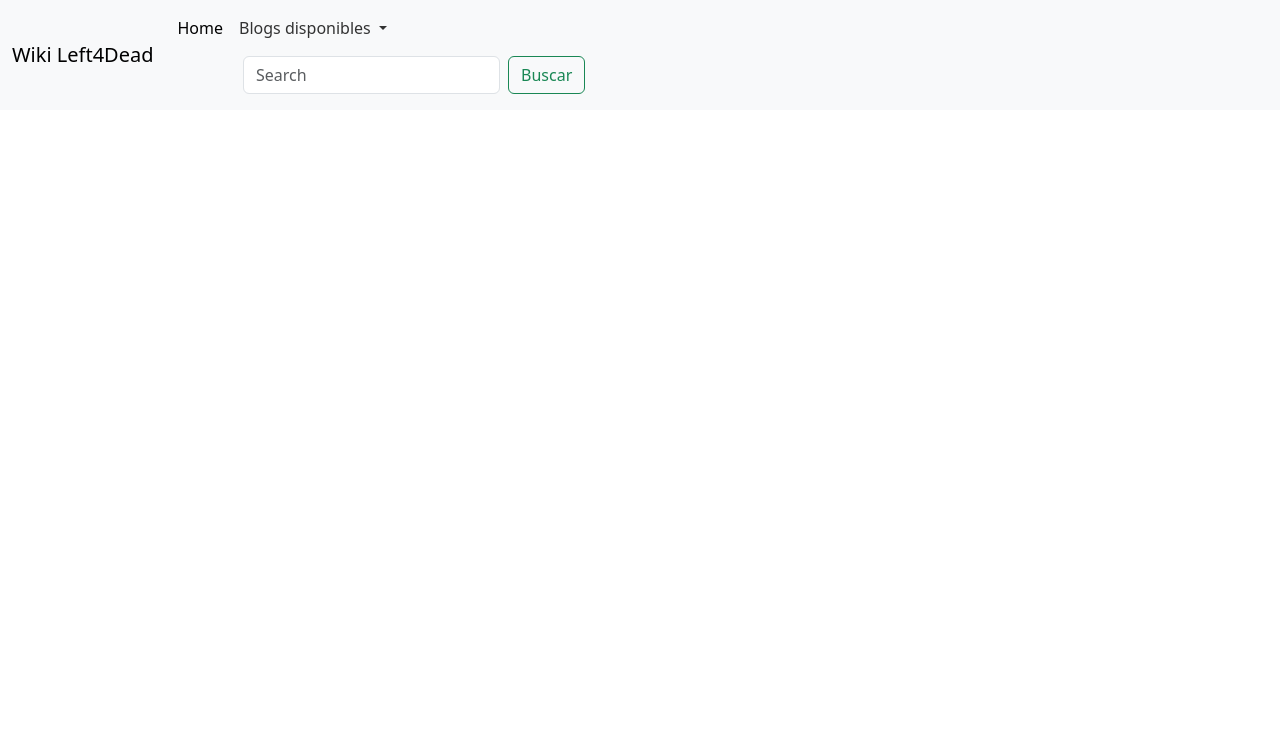
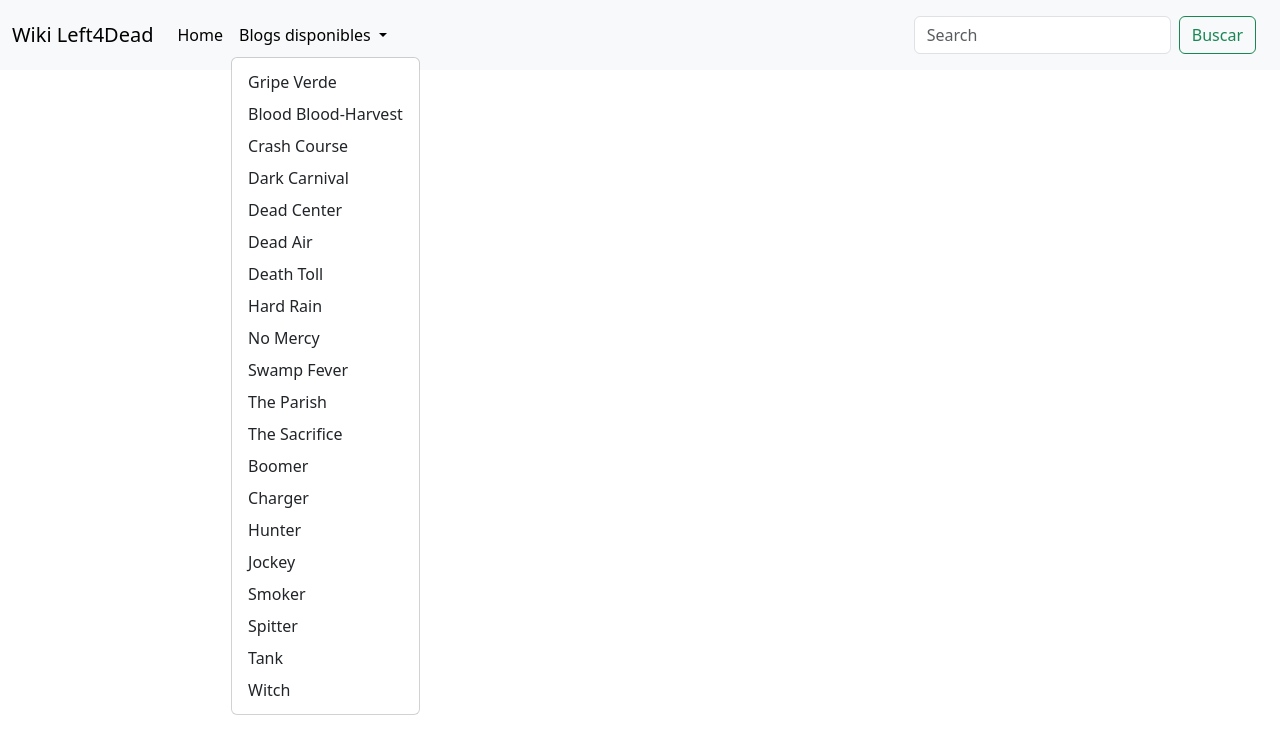
Before and after one commit to ChesKrt/BlogL4D, a website: page docs/index.html in a window 1280 px wide. Both pictures are taken after a click on the button "Blogs disponibles". Drawn offline with nearby package versions, Linux system fonts and the light colour scheme.

Commit message:
HTML commit

```diff
--- a/docs/index.html
+++ b/docs/index.html
@@ -17,28 +17,46 @@
         <div class="collapse navbar-collapse" id="navbarNavDropdown">
           <ul class="navbar-nav">
             <li class="nav-item">
-              <a class="nav-link active" aria-current="page" href="/blog/index.html">Home</a>
+              <a class="nav-link active" aria-current="page" href="/docs/index.html">Home</a>
             <li class="nav-item dropdown">
               <a class="nav-link dropdown-toggle" href="#" role="button" data-bs-toggle="dropdown" aria-expanded="false">
                 Blogs disponibles
               </a>
               <ul class="dropdown-menu">
+                <li><a class="dropdown-item" href="/blog/_site/Gripe_Verde/index.html">Gripe Verde</a></li>
                 <li><a class="dropdown-item" href="/blog/_site/Blood-Harvest/index.html" target="_blank">Blood Blood-Harvest</a></li>
-                <li><a class="dropdown-item" href="#">Another action</a></li>
-                <li><a class="dropdown-item" href="#">Something else here</a></li>
+                <li><a class="dropdown-item" href="/blog/_site/Crash-Course/index.html">Crash Course</a></li>
+                <li><a class="dropdown-item" href="/blog/_site/Dark-Carnival/index.html">Dark Carnival</a></li>
+                <li><a class="dropdown-item" href="/blog/_site/Dead_Center/index.html">Dead Center</a></li>
+                <li><a class="dropdown-item" href="/blog/Dead-Air.md">Dead Air</a></li>
+                <li><a class="dropdown-item" href="/blog/_site/Death-Toll/index.html">Death Toll</a></li>
+                <li><a class="dropdown-item" href="/blog/_site/Hard-Rain/index.html">Hard Rain</a></li>
+                <li><a class="dropdown-item" href="/blog/_site/No_Mercy/index.html">No Mercy</a></li>
+                <li><a class="dropdown-item" href="/blog/_site/Swamp-Fever/index.html">Swamp Fever</a></li>
+                <li><a class="dropdown-item" href="/blog/_site/The-Parish/index.html">The Parish</a></li>
+                <li><a class="dropdown-item" href="/blog/_site/The-Sacrifice/index.html">The Sacrifice</a></li>
+                <li><a class="dropdown-item" href="/blog/_site/Boomer/index.html">Boomer</a></li>
+                <li><a class="dropdown-item" href="/blog/_site/Charger/index.html">Charger</a></li>
+                <li><a class="dropdown-item" href="/blog/_site/Hunter/index.html">Hunter</a></li>
+                <li><a class="dropdown-item" href="/blog/_site/Jockey/index.html">Jockey</a></li>
+                <li><a class="dropdown-item" href="/blog/_site/Smoker/index.html">Smoker</a></li>
+                <li><a class="dropdown-item" href="/blog/_site/Spiter/index.html">Spitter</a></li>
+                <li><a class="dropdown-item" href="/blog/_site/Tank/index.html">Tank</a></li>
+                <li><a class="dropdown-item" href="/blog/_site/Witch/index.html">Witch</a></li>
               </ul>
-              <nav class="navbar bg-body-tertiary">
-                <div class="container-fluid">
-                  <form class="d-flex" role="search">
-                    <input class="form-control me-2" type="search" placeholder="Search" aria-label="Search">
-                    <button class="btn btn-outline-success" type="submit">Buscar</button>
-                  </form>
-                </div>
-              </nav>
             </li>
           </ul>
         </div>
+        <nav class="navbar bg-body-tertiary">
+          <div class="container-fluid">
+            <form class="d-flex" role="search">
+              <input class="form-control me-2" type="search" placeholder="Search" aria-label="Search">
+              <button class="btn btn-outline-success" type="submit">Buscar</button>
+            </form>
+          </div>
+        </nav>
       </div>
     </nav>
+   <script src="https://cdn.jsdelivr.net/npm/bootstrap@5.3.3/dist/js/bootstrap.bundle.min.js" integrity="sha384-YvpcrYf0tY3lHB60NNkmXc5s9fDVZLESaAA55NDzOxhy9GkcIdslK1eN7N6jIeHz" crossorigin="anonymous"></script>
   </body>
 </html>
```
